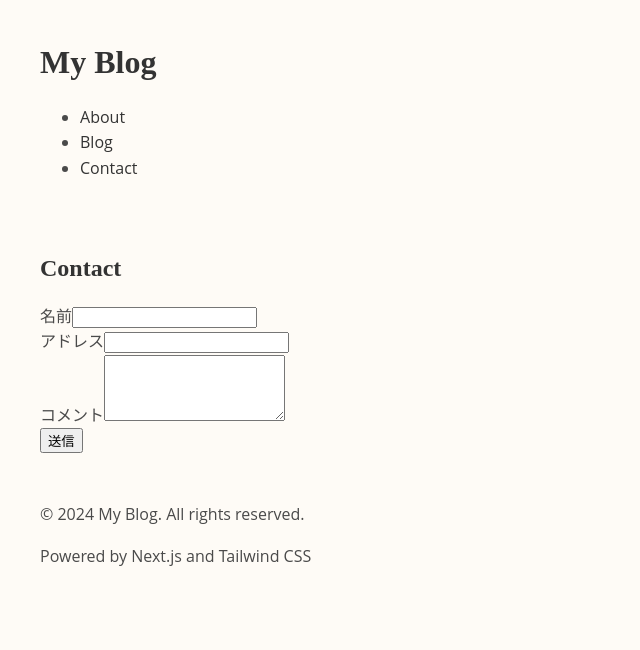
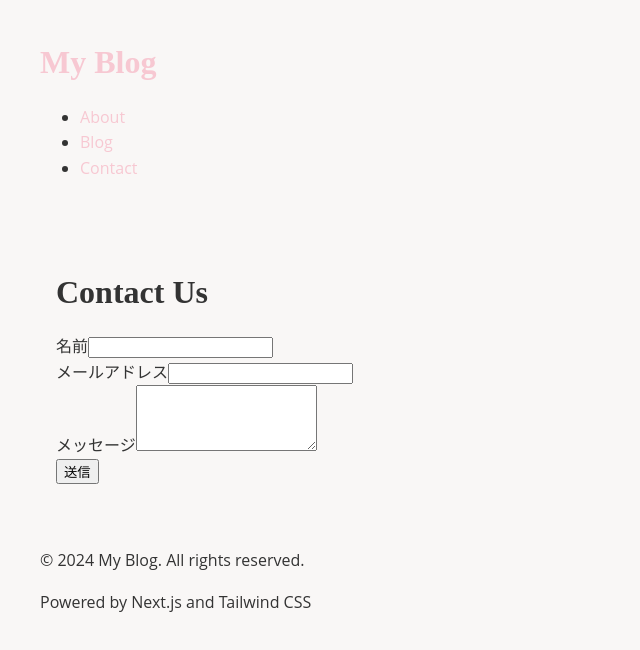
Before and after one commit to tw20th/next-ts-starter, a Next.js app: page /contact in a window 1280 px wide. Shown: the top 650 px of the page, without its empty margins (0-640 px from the left). Built offline with nearby package versions, Linux system fonts and the light colour scheme.

Commit message:
Fixed grid layout and adjusted globals.css for consistent spacing and layout

```diff
--- a/src/app/contact/page.tsx
+++ b/src/app/contact/page.tsx
@@ -1,26 +1,43 @@
-const Contact: React.FC = () => {
+import React from 'react';
+
+const ContactPage: React.FC = () => {
   return (
-        <div className="p-6 max-w-3xl mx-auto bg-white rounded shadow-lg">
-            <h2 className="text-3xl font-bold mb-4 text-center text-gray-800">Contact</h2>
-            <form className="space-y-4">
+    <main className="container mx-auto p-6">
+      <h1 className="text-3xl font-bold text-center mb-8">Contact Us</h1>
+      <form className="space-y-4 max-w-md mx-auto bg-white p-6 rounded shadow-md">
         <div>
-                    <label className="block text-lg font-medium text-gray-700" htmlFor="name">名前</label>
-                    <input type="text" id="name" name="name" className="w-full p-2 border border-gray-300 rounded" />
+          <label htmlFor="name" className="block text-lg font-medium text-gray-700">名前</label>
+          <input
+            type="text"
+            id="name"
+            name="name"
+            className="w-full p-2 border border-gray-300 rounded"
+          />
         </div>
         <div>
-                    <label className="block text-lg font-medium text-gray-700" htmlFor="email">アドレス</label>
-                    <input type="email" id="email" name="email" className="w-full p-2 border border-gray-300 rounded" />
+          <label htmlFor="email" className="block text-lg font-medium text-gray-700">メールアドレス</label>
+          <input
+            type="email"
+            id="email"
+            name="email"
+            className="w-full p-2 border border-gray-300 rounded"
+          />
         </div>
         <div>
-                    <label className="block text-lg font-medium text-gray-700" htmlFor="message">コメント</label>
-                    <textarea id="message" name="message" rows={4} className="w-full p-2 border border-gray-300 rounded"></textarea>
+          <label htmlFor="message" className="block text-lg font-medium text-gray-700">メッセージ</label>
+          <textarea
+            id="message"
+            name="message"
+            rows={4}
+            className="w-full p-2 border border-gray-300 rounded"
+          ></textarea>
         </div>
-                <button type="submit" className="w-full py-2 bg-blue-600 text-white rounded hover:bg-blue-700">
+        <button type="submit" className="w-full bg-blue-600 text-white py-2 rounded hover:bg-blue-700">
           送信
         </button>
       </form>
-        </div>
+    </main>
   );
 };
 
-export default Contact;
+export default ContactPage;
--- a/src/app/globals.css
+++ b/src/app/globals.css
@@ -1,28 +1,56 @@
-body {
-  background-color: var(--base, #fefbf6);
+/* リセット */
+html, body {
+  margin: 0;
+  padding: 0;
   font-family: 'Open Sans', sans-serif;
-  color: var(--textGray, #4a4a4a);
-  margin: 0;
+  background-color: var(--background, #f9f7f6);
+  color: var(--textPrimary, #333333);
   line-height: 1.6;
+  width: 100%; /* 全幅制御 */
+  height: 100%; /* 全高制御 */
+  box-sizing: border-box;
 }
 
-h1, h2, h3, h4, h5, h6 {
+/* 見出しのスタイル */
+h1, h2, h3, h4 {
   font-family: 'Playfair Display', serif;
-  color: #333;
   margin-bottom: 1rem;
 }
 
+/* リンクのスタイル */
 a {
+  color: var(--accent, #f7c8d2);
   text-decoration: none;
-  color: #333;
 }
 
 a:hover {
-  color: var(--textGray, #4a4a4a);
+  text-decoration: underline;
 }
 
+/* コンテナの中央揃えと余白 */
 .container {
   max-width: 1200px;
-  margin: 0 auto;
-  padding: 1rem;
+  margin: 0 auto; /* 中央揃え */
+  padding: 1rem; /* 全体の余白 */
 }
+
+/* グリッドレイアウト用 */
+.grid {
+  display: grid;
+  grid-template-columns: repeat(auto-fit, minmax(300px, 1fr)); /* 自動で列を調整 */
+  gap: 1.5rem; /* カード間の隙間 */
+}
+
+/* カードの基本スタイル */
+.card {
+  background-color: var(--cardBg, #ffffff);
+  border-radius: 16px; /* カードの角丸 */
+  box-shadow: 0 4px 8px rgba(0, 0, 0, 0.1); /* カードの影 */
+  overflow: hidden; /* 内容のオーバーフローを防ぐ */
+  transition: transform 0.2s ease, box-shadow 0.2s ease; /* アニメーション */
+}
+
+.card:hover {
+  transform: scale(1.05); /* ホバー時に拡大 */
+  box-shadow: 0 8px 16px rgba(0, 0, 0, 0.15); /* ホバー時の影 */
+}
--- a/src/app/layout.tsx
+++ b/src/app/layout.tsx
@@ -2,11 +2,6 @@ import React from 'react';
 import Header from '../components/Header';
 import Footer from '../components/Footer';
 import './globals.css';
-
-export const metadata = {
-    title: 'My Blog',
-    description: 'A Next.js and Tailwind CSS powered blog site.',
-};
 
 const RootLayout: React.FC<{ children: React.ReactNode }> = ({ children }) => {
   return (
--- a/src/components/Card.tsx
+++ b/src/components/Card.tsx
@@ -14,7 +14,7 @@ const Card: React.FC<CardProps> = ({ title, description, imageUrl }) => {
             <Image
                 src={imageUrl}
                 alt={title}
-                width={400} // 適切な幅を指定
+                width={200} // 適切な幅を指定
                 height={200} // 適切な高さを指定
                 layout="responsive"
             />
```
Also changed, not shown: src/app/page.tsx (+4 -5 lines), tailwind.config.ts (+9 -12 lines). Lines whose indentation alone changed are shown as unchanged.
